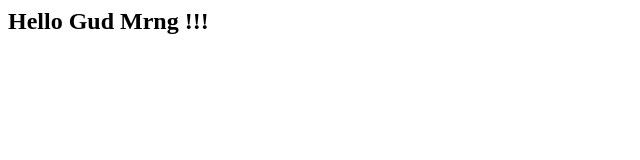
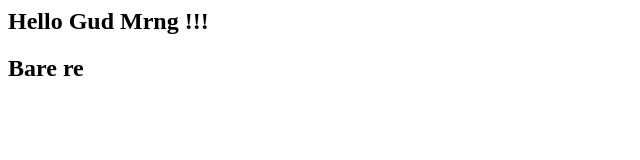
Before and after one commit to virajp18/Mytest, a plain HTML site: page index.html in a window 1280 px wide. Shown: the full height of the page, 0-640 px from the left. Drawn offline with Linux system fonts and the light colour scheme.

Commit message:
insert <h2> tag

```diff
--- a/index.html
+++ b/index.html
@@ -4,5 +4,6 @@
 </head>
 <body>
 <h2>Hello Gud Mrng !!!</h2>
+<h2>Bare re</h2>
 </body>
 </html>
```
